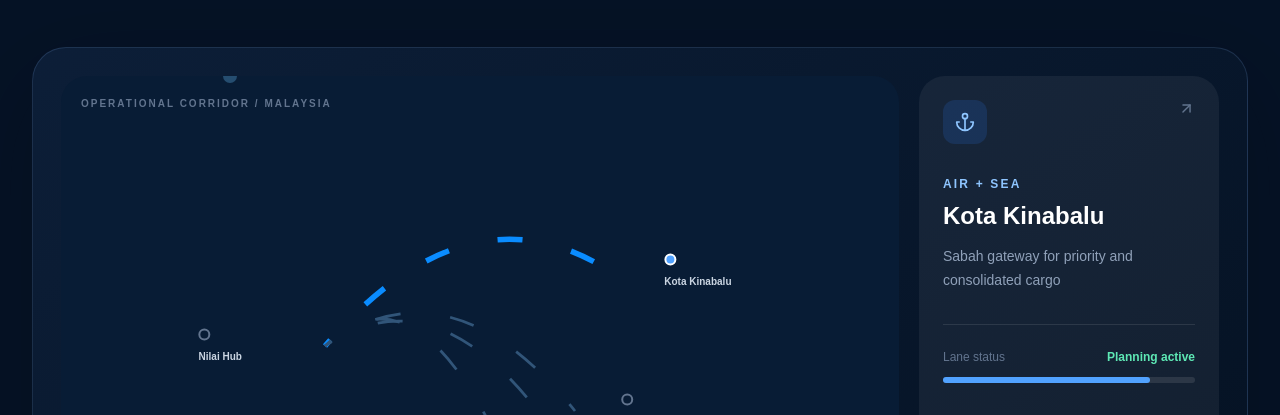
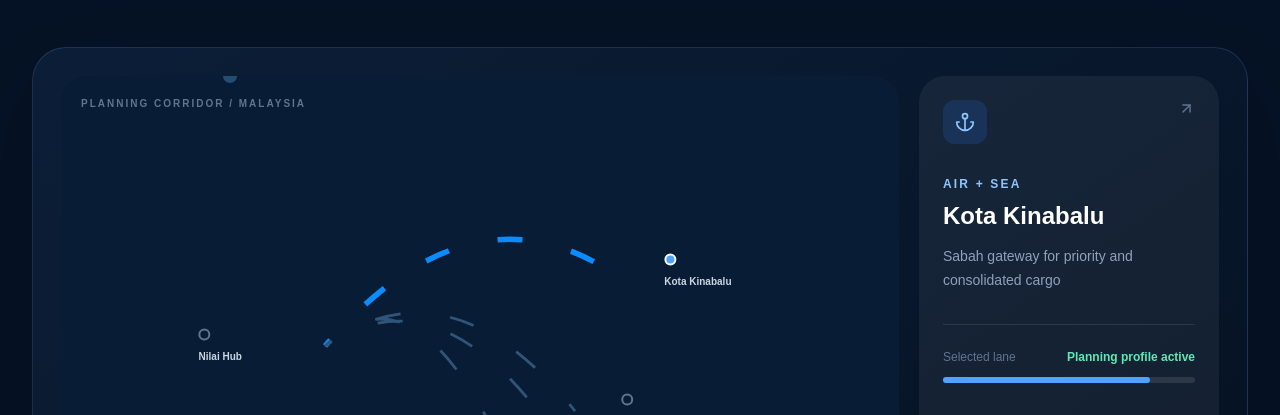
Before and after one commit to kogleshofficial-hub/nilai-logistics, a Next.js app: page / in a window 1280 px wide. Shown: the part 2291-2706 px from the top of the page. Built offline with nearby package versions, Linux system fonts and the light colour scheme; no server answers.

Commit message:
Remove simulated operational status from transit view

```diff
--- a/components/transit-bridge.tsx
+++ b/components/transit-bridge.tsx
@@ -45,7 +45,7 @@ export default function TransitBridge() {
           <div className="grid gap-5 lg:grid-cols-[1fr_300px]">
             <div className="relative min-h-[500px] overflow-hidden rounded-[26px] bg-[#081c35]">
               <div className="absolute left-5 top-5 text-[10px] font-bold uppercase tracking-[.2em] text-slate-500">
-                Operational corridor / Malaysia
+                Planning corridor / Malaysia
               </div>
 
               <svg viewBox="0 0 100 100" className="absolute inset-0 h-full w-full">
@@ -126,8 +126,8 @@ export default function TransitBridge() {
 
               <div className="mt-8 border-t border-white/10 pt-6">
                 <div className="flex justify-between text-xs">
-                  <span className="text-slate-500">Lane status</span>
-                  <span className="font-bold text-emerald-300">Planning active</span>
+                  <span className="text-slate-500">Selected lane</span>
+                  <span className="font-bold text-emerald-300">Planning profile active</span>
                 </div>
                 <div className="mt-3 h-1.5 rounded-full bg-white/10">
                   <div className="h-full w-[82%] rounded-full bg-blue-400" />
```
